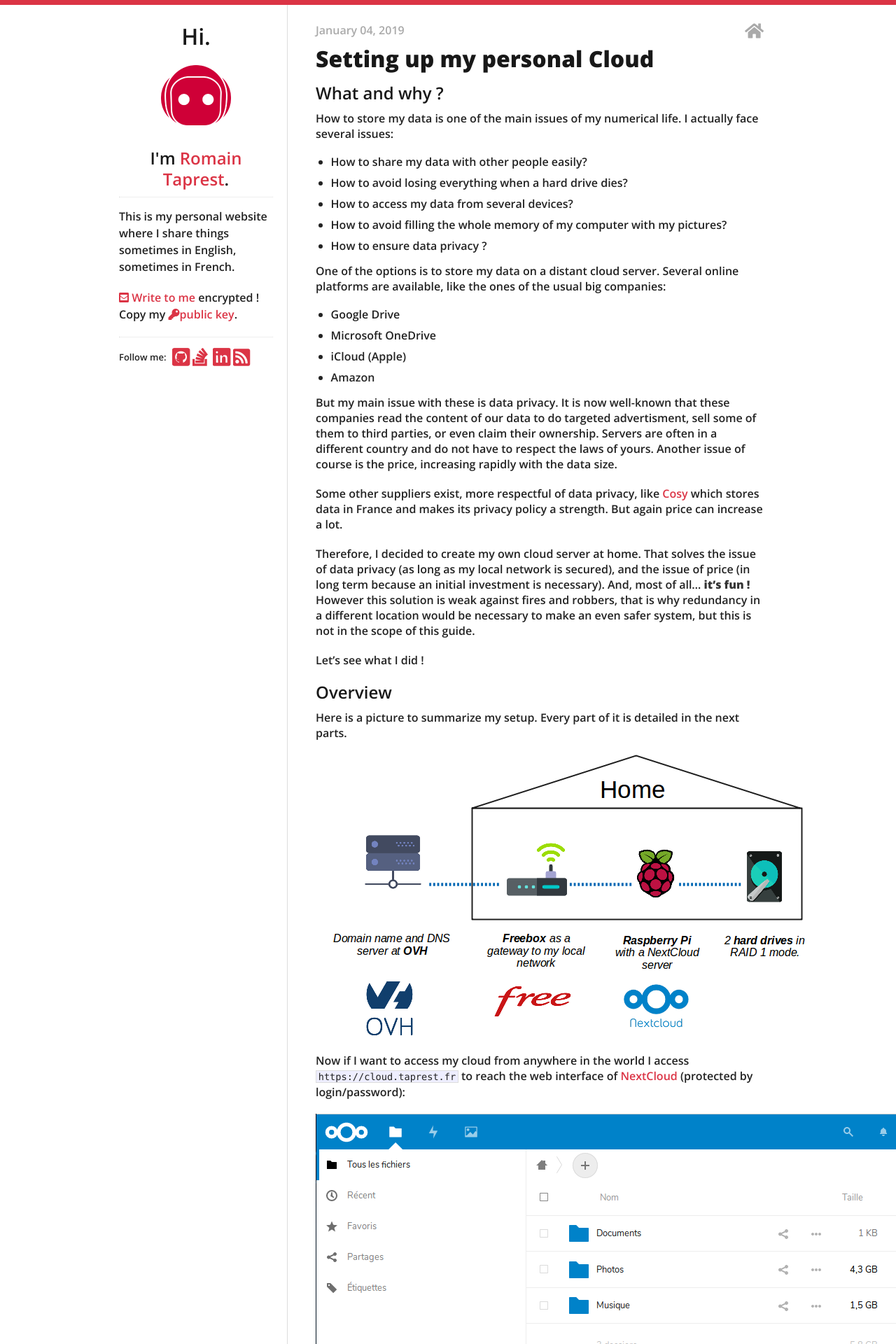
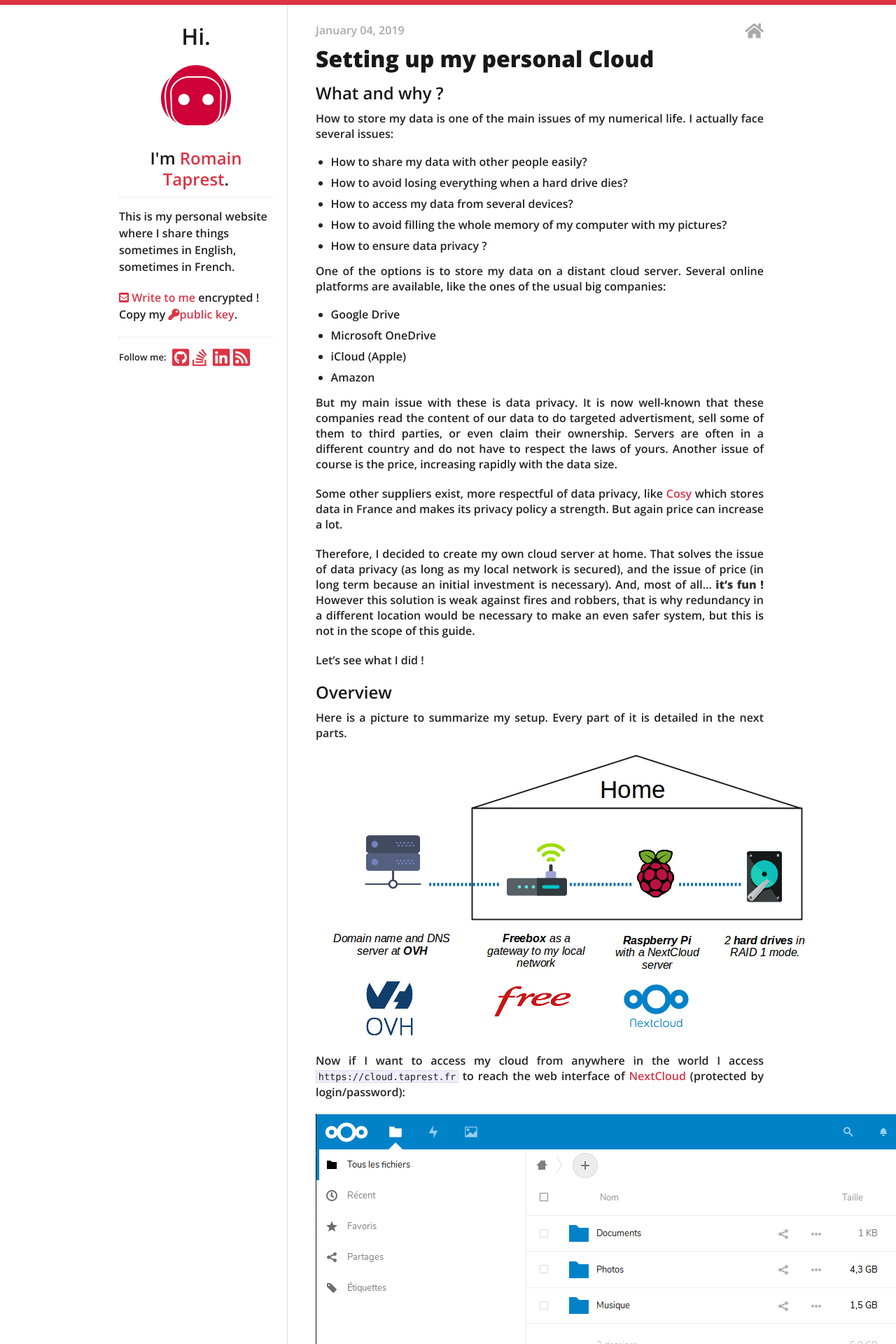
Before and after one commit to RomainTT/romaintt.github.io, a Jekyll site: the page built from _posts/2019-01-04-my-cloud.md, in a window 1280 px wide. Shown: the top 1920 px of the page at 70% size. Built offline with Jekyll 4.4.1, drawn with Linux system fonts in a browser that asks for light colours.

Commit message:
Make social button normal size and text justified

```diff
--- a/_includes/css/base.css
+++ b/_includes/css/base.css
@@ -75,7 +75,7 @@
 	h6 { font-size: 14px; line-height: 21px; }
 	.subheader { color: #777; }
 
-	p { margin: 0 0 20px 0; }
+	p { margin: 0 0 20px 0; text-align: justify; }
 	p img { margin: 0; }
 	p.lead { font-size: 21px; line-height: 27px; color: #777;  }
 
@@ -84,7 +84,7 @@
 	small { font-size: 80%; }
 
 /*	Blockquotes  */
-	blockquote, blockquote p { font-size: 17px; line-height: 24px; color: #777; font-style: italic; }
+	blockquote, blockquote p { line-height: 24px; color: #777; font-style: italic; }
 	blockquote { margin: 0px; padding: 0px 20px 0 15px; border-left: 2px solid #ddd; }
 	blockquote cite { display: block; font-size: 12px; color: #555; }
 	blockquote cite:before { content: "\2014 \0020"; }
--- a/_includes/css/screen.css
+++ b/_includes/css/screen.css
@@ -115,6 +115,10 @@
   padding-top: 15px;
 }
 
+#bio p {
+  text-align: left;
+}
+
 #social {
   margin-bottom: 10px;
   font-size: 13px;
@@ -205,6 +209,7 @@
   width: 29px;
   overflow: hidden;
   float: left;
+  font-weight: normal;
 }
 
 #stalker i {
```
